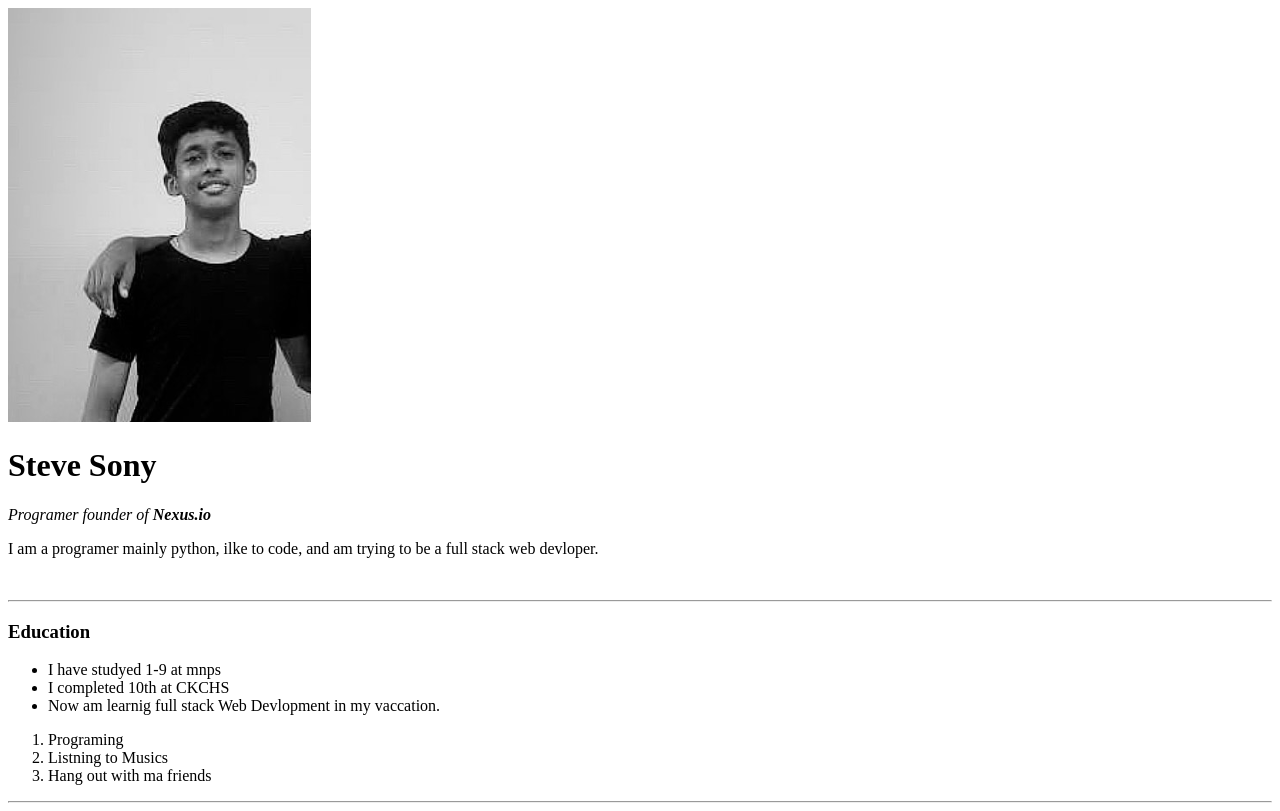
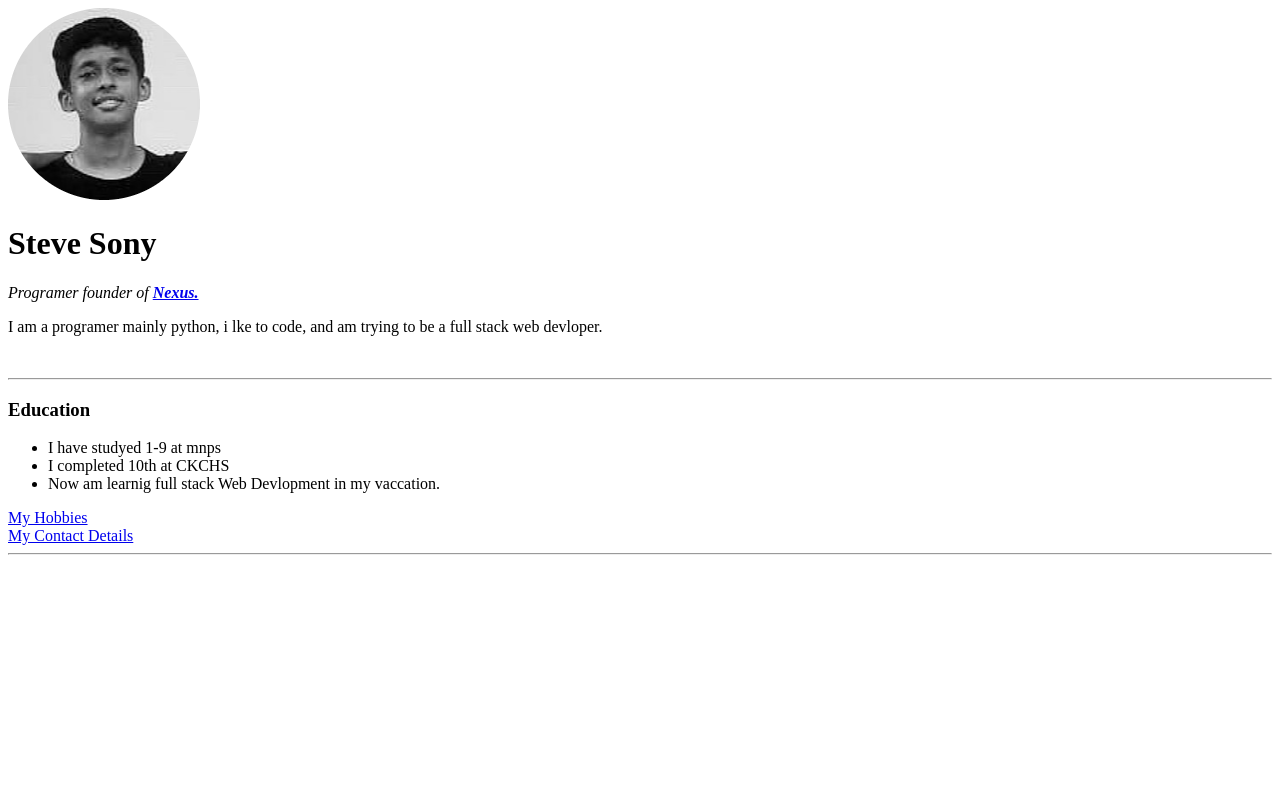
Before and after one commit to NeXusCoderX/Web-Devlopment, a plain HTML site: page HTML-Personal-Site/index.html in a window 1280 px wide. Drawn offline with Linux system fonts and the light colour scheme.

Commit message:
big changes

```diff
--- a/HTML-Personal-Site/index.html
+++ b/HTML-Personal-Site/index.html
@@ -7,10 +7,10 @@
 </head>
 
 <body>
-  <img src="me1.png" alt="Steve's PfP">
+  <img src="images/me1-modified.png" alt="Steve'Pfp">
   <h1>Steve Sony</h1>
-  <p><em>Programer founder of <strong>Nexus.io</strong></em></p>
-  <p>I am a programer mainly python, ilke to code, and am trying to be a full stack web devloper.</p>
+  <p><em>Programer founder of <strong><a href="https://www.nexus.io">Nexus.</a></strong></em></p>
+  <p>I am a programer mainly python, i lke to code, and am trying to be a full stack web devloper.</p>
   <br>
   <hr>
   <h3>Education</h3>
@@ -19,11 +19,9 @@
     <li>I completed 10th at CKCHS</li>
     <li>Now am learnig full stack Web Devlopment in my vaccation.</li>
   </ul>
-  <ol>
-    <li>Programing</li>
-    <li>Listning to Musics</li>
-    <li>Hang out with ma friends</li>
-  </ol>
+<a href="src/hobbys.html">My Hobbies</a>
+<br>
+<a href="src/contact.html">My Contact Details</a>
 
   <hr />
 </body>
```
Also changed, not shown: HTML-Personal-Site/src/contact.html (added, +11 -0 lines), HTML-Personal-Site/src/hobbys.html (added, +15 -0 lines), HTML-Personal-Site/images/me1-modified.png (added), HTML-Personal-Site/images/me1.png (renamed from HTML-Personal-Site/me1.png), HTML-Personal-Site/me2.png (deleted).
